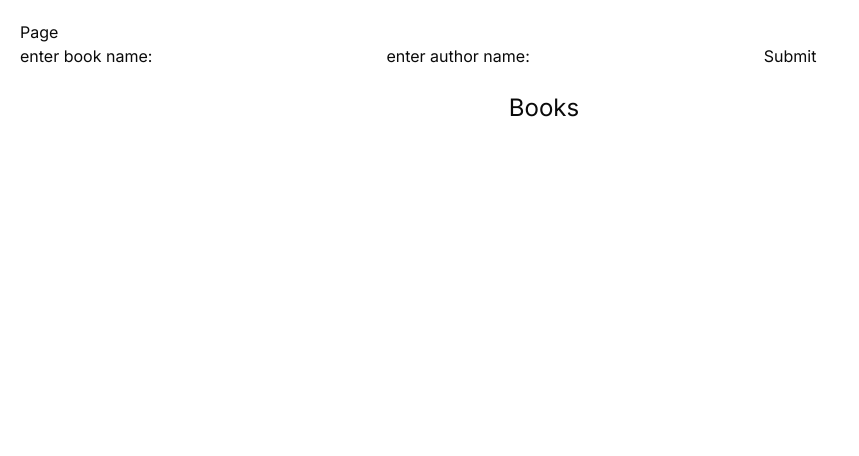
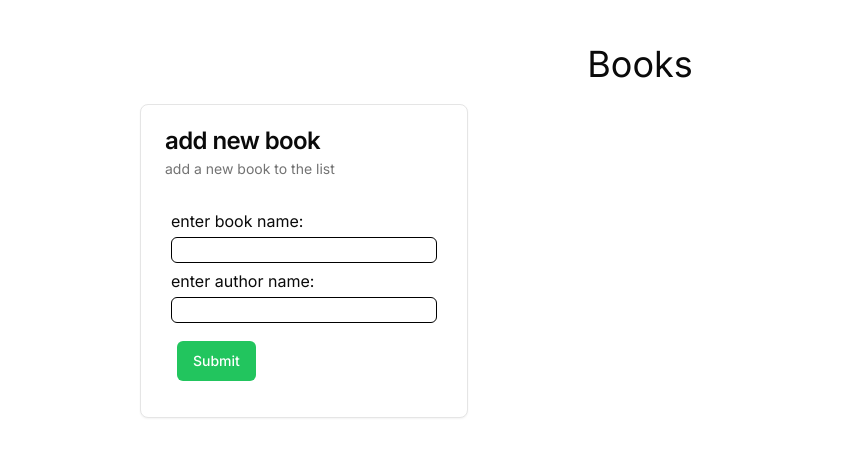
Before and after one commit to NGamerHere/nextJSBookApp, a Next.js app: page /tester in a window 1280 px wide. Shown: the top 456 px of the page, without its empty margins (0-859 px from the left). Built offline with nearby package versions, Linux system fonts and the light colour scheme.

Commit message:
the tester style was added

```diff
--- a/app/tester/page.tsx
+++ b/app/tester/page.tsx
@@ -125,30 +125,60 @@ const Page = () => {
     }, [books]);
 
 
-    return <div className="m-5">
-        <h1>Page</h1>
-        <form onSubmit={handleSubmit}>
-            <label>
-                enter book name:
-            </label>
-            <input type="text" name="name" value={book.name} onChange={handleInputChange} />
-            <label>
-                enter author name:
-            </label>
-            <input type="text" name="author" value={book.author} onChange={handleInputChange} />
-            <button type="submit">Submit</button>
-        </form>
+    return <div className="mt-5 flex justify-center">
 
-        <div className="w-[1000px] m-6">
-            <h1 className="text-2xl text-center">Books</h1>
-            <div className="grid grid-cols-3 gap-2">
+        <div className="flex flex-col">
+            <div className="w-[1000px] m-6">
+                <h1 className="text-4xl text-center">Books</h1>
+                <div className="grid grid-cols-3 gap-2 mt-5">
 
-                {books.map((book, index) => (
-                    card(book.name, book.author, index)
-                ))}
+                    {books.map((book, index) => (
+                        card(book.name, book.author, index)
+                    ))}
 
+                    <motion.div
 
+                        animate={{opacity:1,x:0}}
+                        initial={{opacity:0,x:-5}}
+                        transition={{ duration: 1 ,delay:0.5, type:"spring" ,stiffness:100}}
+                    >
+                        <Card>
+                            <CardHeader>
+                                <CardTitle>add new book</CardTitle>
+                                <CardDescription>add a new book to the list</CardDescription>
 
+                            </CardHeader>
+                            <CardContent>
+                                <div>
+
+                                    <form onSubmit={handleSubmit}>
+                                        <div className="m-1.5">
+                                            <label>
+                                                enter book name:
+                                            </label>
+                                            <input type="text" name="name"
+                                                   className="form-input mt-1 block w-full rounded-md border border-black"
+                                                   value={book.name} onChange={handleInputChange}/>
+                                        </div>
+
+                                        <div className="m-1.5">
+                                            <label>
+                                                enter author name:
+                                            </label>
+                                            <input type="text" name="author"
+                                                   className="form-input mt-1 block w-full rounded-md border border-black"
+                                                   value={book.author} onChange={handleInputChange}/>
+                                        </div>
+
+                                        <Button type="submit" className="bg-green-500 text-white m-3">Submit</Button>
+                                    </form>
+                                </div>
+                            </CardContent>
+                        </Card>
+
+                    </motion.div>
+
+                </div>
             </div>
         </div>
 
```
